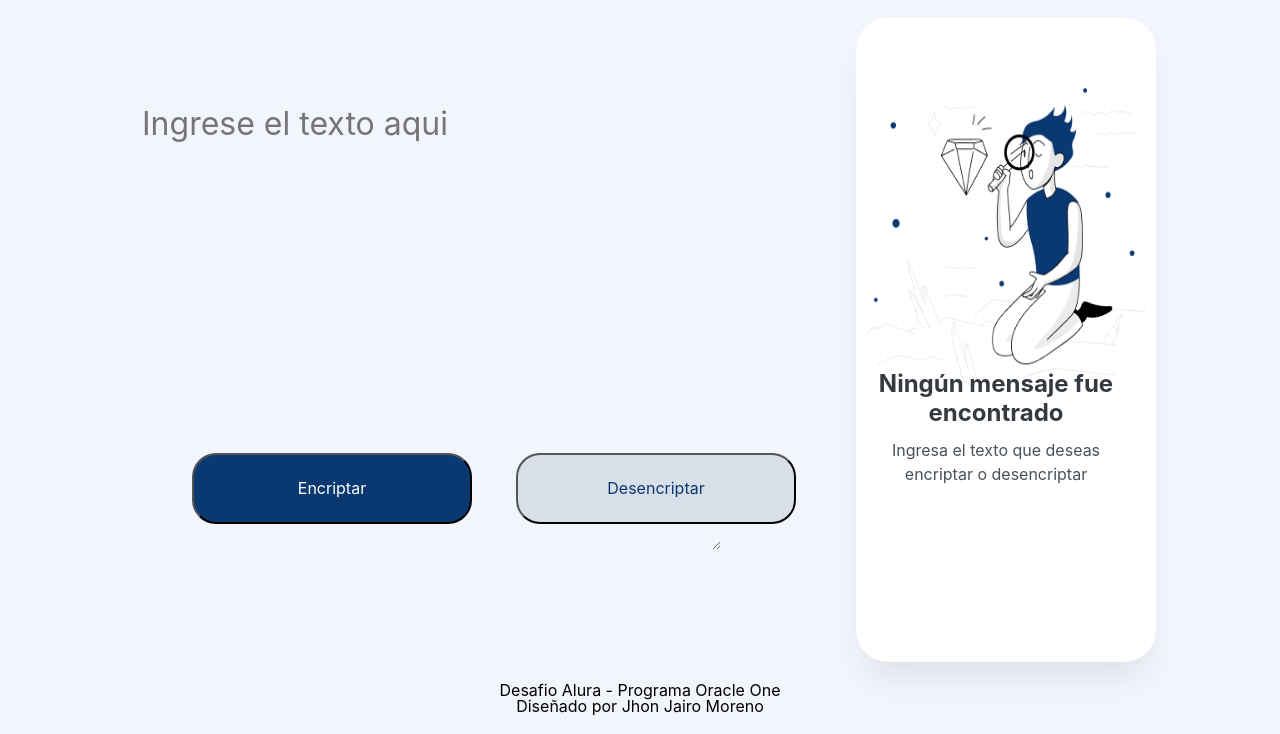
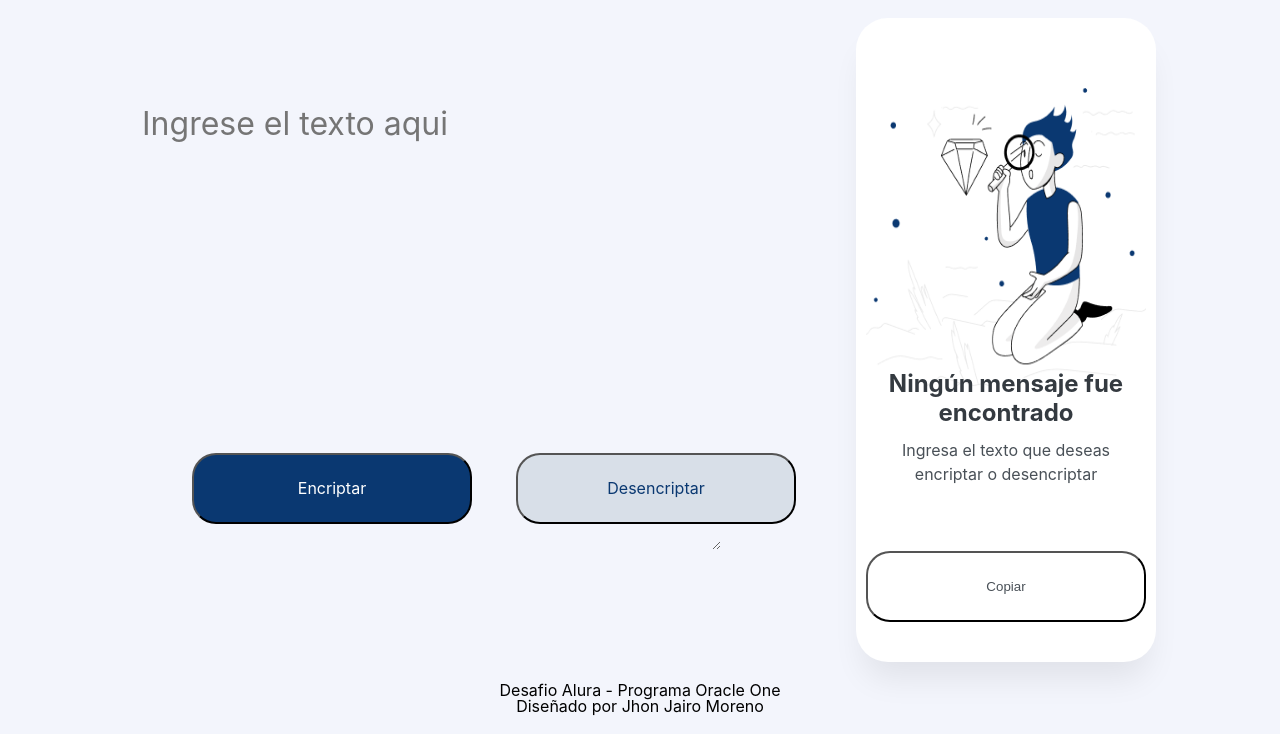
Before and after one commit to Jhoncito77/AluraChallenger-OracleOneEncriptadorDeTexto, a plain HTML site: page index.html in a window 1280 px wide. Shown: the part 110-844 px from the top of the page. Drawn offline with Linux system fonts and the light colour scheme.

Commit message:
Se agrega boton copiar y archivo encriptar.js para funcionalidades

```diff
--- a/css/style.css
+++ b/css/style.css
@@ -134,6 +134,7 @@ body{
     flex-grow: 0;
     position: absolute;
     bottom: 234px ;
+    left: 10px;
 }
 
 #mensaje-pequeño{
@@ -148,3 +149,34 @@ body{
     position: absolute;
     bottom: 166px ;
 }
+
+#respuesta{
+    position: absolute;
+    width: 280px;
+    height: 500px;
+    left: 10px;
+    top: 30px;
+
+    font-family: 'Inter';
+    font-style: normal;
+    font-weight: 400;
+    font-size: 24px;
+    line-height: 150%;
+    /* or 36px */
+
+
+    /* Gray/gray-400 */
+
+    color: #495057;
+}
+
+#copiar{
+
+
+    color: #495057;
+    background: white;
+    position: absolute;
+    left: 10px;
+    bottom: 40px;
+
+}
--- a/index.html
+++ b/index.html
@@ -26,8 +26,10 @@
         <section>
             <div class="rectangulo">
                 <img src="imagenes/Muñeco.png" alt="Imagen" id="imagen">
+                <p id="respuesta"></p>
                 <p class="mensaje">Ningún mensaje fue encontrado</p>
                 <p class="mensaje" id="mensaje-pequeño">Ingresa el texto que deseas encriptar o desencriptar</p>
+                <button id="copiar" class="boton">Copiar</button>
             </div>
         </section>
     </main>
```
Also changed, not shown: js/encriptar.js (added).
